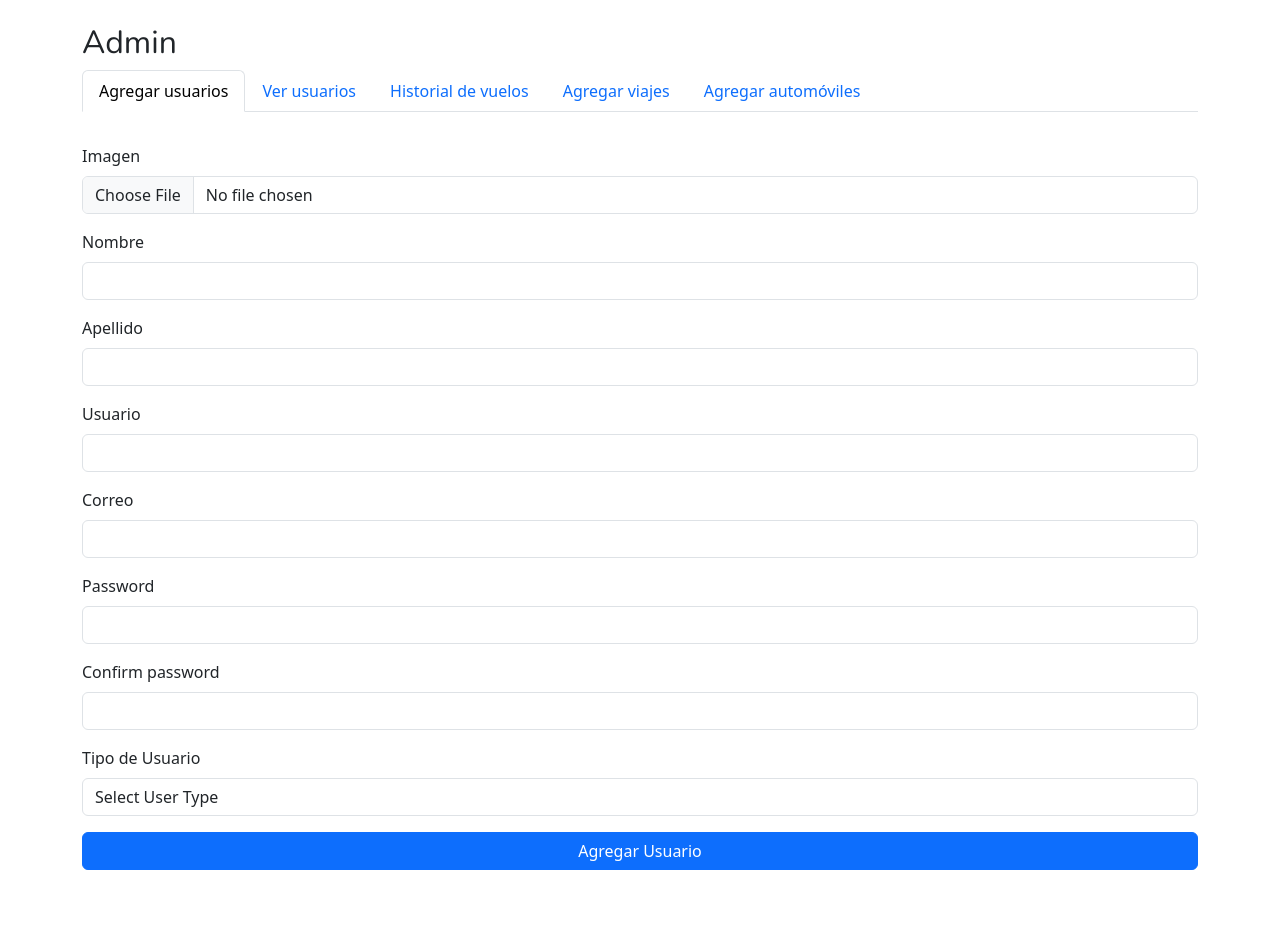
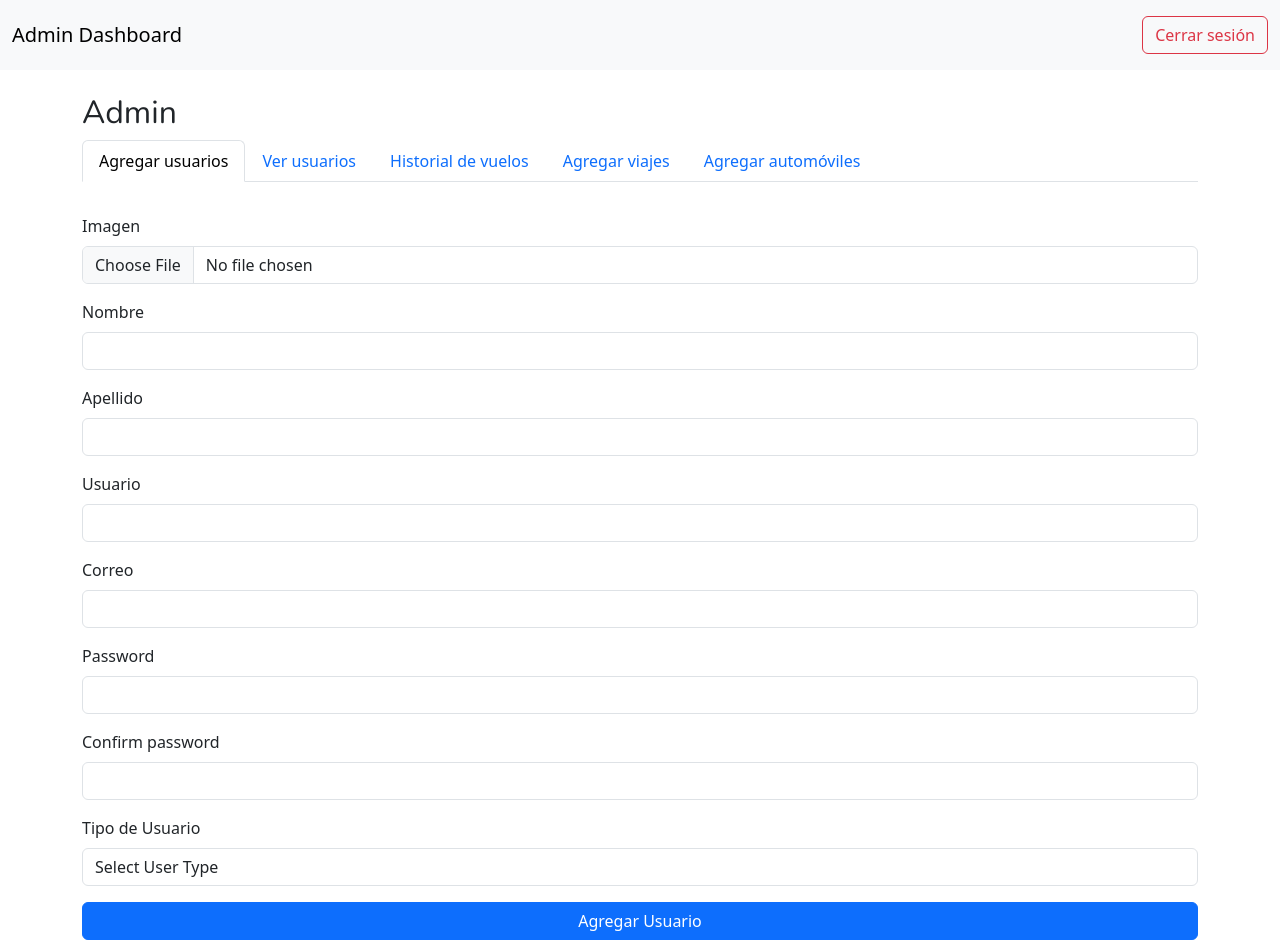
Before and after one commit to ARCG-prog/MIA_V1S_2024_P2, an Angular app in the folder frontend/: page /admin in a window 1280 px wide. Before the commit the page ends 870 px from the top, so only its background shows below. Built offline with nearby package versions, Linux system fonts and the light colour scheme.

Commit message:
validaciones
- ingresar con usuario actual
- ingresar usuario desde admin correctamente
- ver datos en dashbord admin y cerrar sesion

```diff
--- a/frontend/src/app/components/admin/admin.component.html
+++ b/frontend/src/app/components/admin/admin.component.html
@@ -1,3 +1,16 @@
+<nav class="navbar navbar-expand-lg navbar-light bg-light">
+    <div class="container-fluid">
+      <a class="navbar-brand" href="#">Admin Dashboard</a>
+
+      <span class="navbar-text">
+        <img *ngIf="currentUser?.imagen" [src]="currentUser?.imagen" alt="User Image" class="me-2 rounded-circle" style="width: 30px; height: 30px;">
+        {{currentUser?.usuario}}
+        <button class="btn btn-outline-danger ms-3" (click)="logout()">Cerrar sesión</button>
+      </span>
+
+    </div>
+</nav>
+
 <div class="container mt-4">
     <h2>Admin</h2>
     <ul class="nav nav-tabs" id="adminTabs" role="tablist">
@@ -27,8 +40,14 @@
           </div> -->
           <div class="col-12">
             <label for="imagen" class="form-label">Imagen</label>
-            <input formControlName="imagen" type="file" class="form-control" id="imagen">
-          </div>
+            <input
+                type="file" name="imagen"
+                class="form-control"
+                id="imagen"
+                accept="image/*"
+                (change)="onFileSelected($event)"
+                required>
+        </div>
           <div class="col-12">
             <label for="nombre" class="form-label">Nombre</label>
             <input formControlName="nombre" type="text" class="form-control" id="nombre" required>
--- a/frontend/src/app/components/admin/admin.component.ts
+++ b/frontend/src/app/components/admin/admin.component.ts
@@ -83,10 +83,16 @@ export class AdminComponent implements OnInit {
 
   constructor(
     private http: UsuarioService,
-    private router: Router
+    private router: Router,
+    private authService: AuthService
   ){}
 
-  ngOnInit(): void {}
+  currentUser: any;
+
+  ngOnInit(): void {
+    this.currentUser = this.authService.getCurrentUser();
+    console.log("=========Usuario actual:", this.currentUser);
+  }
 
   submitUserForm() {
     console.log(this.form_registro);
@@ -96,6 +102,7 @@ export class AdminComponent implements OnInit {
 
         const index = this.imagen_path.indexOf(",");
         this.imagen_path = this.imagen_path.slice(index + 1);
+        if(this.imagen_path != ''){//validar imagen
           this.form_registro.value.imagen = this.imagen_path;
           this.form_registro.value.path = this.imagen.name;
           this.http.consult_post('/admin/registro', this.form_registro.value).subscribe({
@@ -134,6 +141,10 @@ export class AdminComponent implements OnInit {
             }
           }
           );
+        }else{
+          alert('Formulario incompleto, imagen no agregada');
+          console.log('Formulario incompleto');
+        }
       }else{
         alert('Las contraseñas no coinciden');
         console.log('Las contraseñas no coinciden');
@@ -261,4 +272,10 @@ export class AdminComponent implements OnInit {
     });
   }
 
+  //cerrar sesion
+  logout(): void {
+    this.authService.logout(); // Implementa el método de cierre de sesión en el servicio de autenticación
+    this.router.navigate(['/login']); // Redirige al usuario a la página de inicio de sesión
   }
+
+}
--- a/frontend/src/app/components/auth/registro/registro.component.ts
+++ b/frontend/src/app/components/auth/registro/registro.component.ts
@@ -105,6 +105,7 @@ export class RegistroComponent {
 
         const index = this.imagen_path.indexOf(",");
         this.imagen_path = this.imagen_path.slice(index + 1);
+        if(this.imagen_path != ''){//validar imagen
           this.form_registro.value.imagen = this.imagen_path;
           this.form_registro.value.path = this.imagen.name;
           this.http.consult_post('/admin/registro', this.form_registro.value).subscribe({
@@ -144,6 +145,10 @@ export class RegistroComponent {
           }
           );
         }else{
+          alert('Formulario incompleto, imagen no agregada');
+          console.log('Formulario incompleto');
+        }
+      }else{
         alert('Las contraseñas no coinciden');
         console.log('Las contraseñas no coinciden');
       }
--- a/frontend/src/app/services/auth.service.ts
+++ b/frontend/src/app/services/auth.service.ts
@@ -1,6 +1,7 @@
 import { Injectable } from '@angular/core';
 import { HttpClient } from '@angular/common/http';
-import { Observable } from 'rxjs';
+import { Observable, BehaviorSubject } from 'rxjs';
+import { tap } from 'rxjs/operators';
 
 @Injectable({
   providedIn: 'root'
@@ -8,9 +9,31 @@ import { Observable } from 'rxjs';
 export class AuthService {
   private apiUrl = 'http://localhost:3000/api/login';
 
-  constructor(private http: HttpClient) {}
+  private currentUserSubject: BehaviorSubject<any>;
+  public currentUser: Observable<any>;
+
+  constructor(private http: HttpClient) {
+    this.currentUserSubject = new BehaviorSubject<any>(null);
+    this.currentUser = this.currentUserSubject.asObservable();
+  }
 
   login(username: string, password: string): Observable<any> {
-    return this.http.post<any>(this.apiUrl, { username, password });
+    return this.http.post<any>(this.apiUrl, { username, password }).pipe(
+      tap(response => {
+        if (response) {
+          this.currentUserSubject.next(response);
+          console.log(">>>>>>>>>>>"+this.currentUserSubject.value);
+        }
+      })
+    );
+  }
+
+  getCurrentUser(): any {
+    return this.currentUserSubject.value;
+  }
+
+  logout(){
+    this.currentUserSubject.next(null);
+    console.log("Usuario deslogueado");
   }
 }
```
Lines whose indentation alone changed are shown as unchanged.
